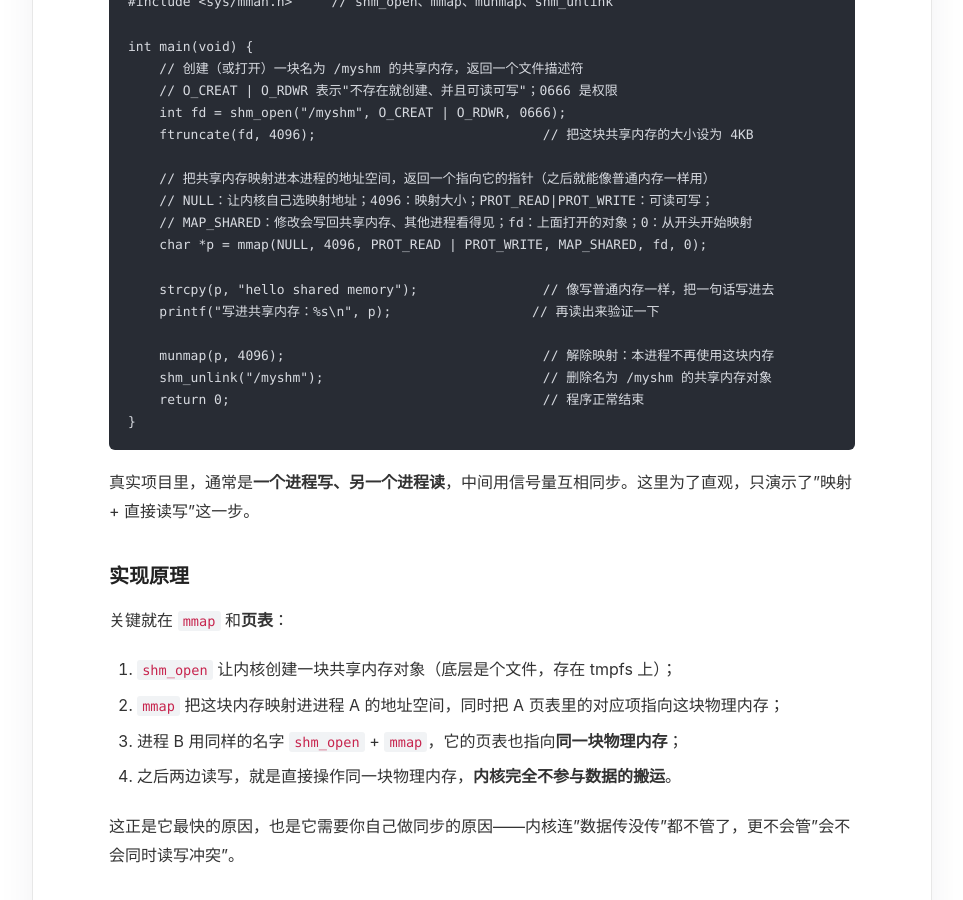
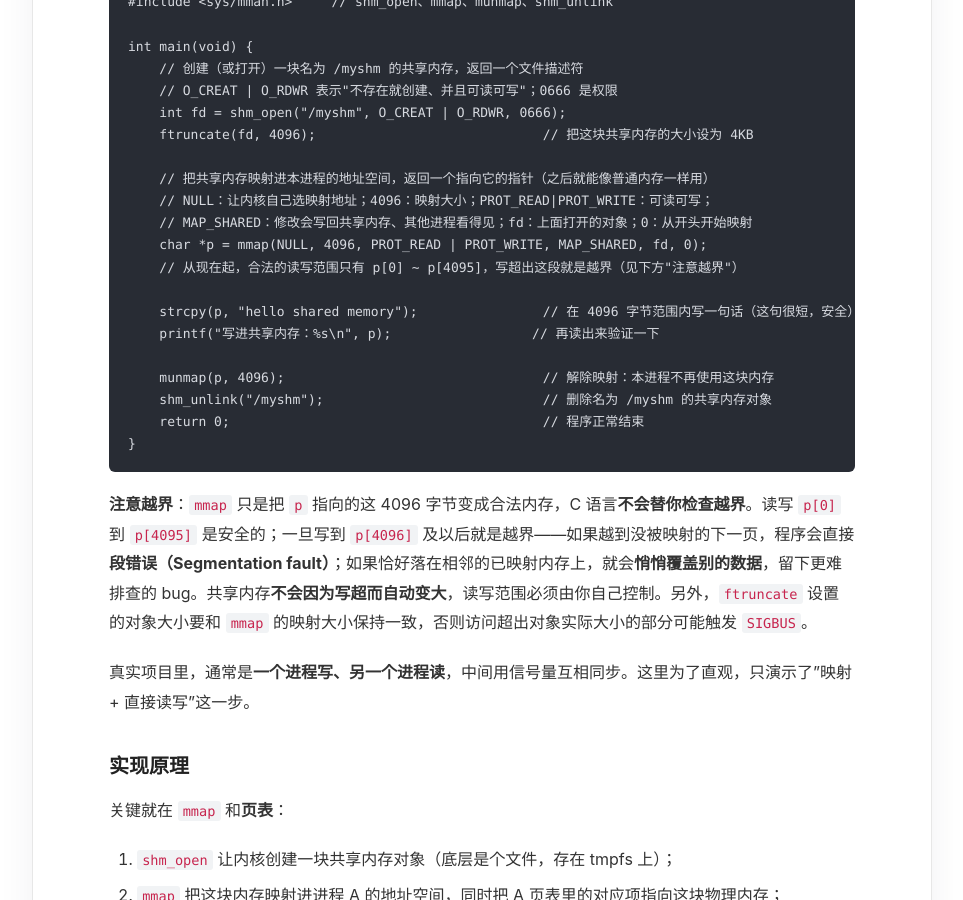
Before and after one commit to lnsyyj/lnsyyj.github.io, a Jekyll site: the page built from _posts/2026-10-24-ipc.md, in a window 1280 px wide and 900 px high, scrolled down 11072 px. Shown: the whole window, without its empty margins (158-1121 px from the left). Built offline with Jekyll 4.4.1, drawn with Linux system fonts in a browser that asks for light colours.

Commit message:
docs: IPC 文章补充共享内存指针越界的行为说明

````diff
--- a/_posts/2026-10-24-ipc.md
+++ b/_posts/2026-10-24-ipc.md
@@ -389,8 +389,9 @@ int main(void) {
     // NULL：让内核自己选映射地址；4096：映射大小；PROT_READ|PROT_WRITE：可读可写；
     // MAP_SHARED：修改会写回共享内存、其他进程看得见；fd：上面打开的对象；0：从开头开始映射
     char *p = mmap(NULL, 4096, PROT_READ | PROT_WRITE, MAP_SHARED, fd, 0);
+    // 从现在起，合法的读写范围只有 p[0] ~ p[4095]，写超出这段就是越界（见下方"注意越界"）
 
-    strcpy(p, "hello shared memory");                // 像写普通内存一样，把一句话写进去
+    strcpy(p, "hello shared memory");                // 在 4096 字节范围内写一句话（这句很短，安全）
     printf("写进共享内存：%s\n", p);                  // 再读出来验证一下
 
     munmap(p, 4096);                                 // 解除映射：本进程不再使用这块内存
@@ -398,6 +399,8 @@ int main(void) {
     return 0;                                        // 程序正常结束
 }
 ```
+
+**注意越界**：`mmap` 只是把 `p` 指向的这 4096 字节变成合法内存，C 语言**不会替你检查越界**。读写 `p[0]` 到 `p[4095]` 是安全的；一旦写到 `p[4096]` 及以后就是越界——如果越到没被映射的下一页，程序会直接**段错误（Segmentation fault）**；如果恰好落在相邻的已映射内存上，就会**悄悄覆盖别的数据**，留下更难排查的 bug。共享内存**不会因为写超而自动变大**，读写范围必须由你自己控制。另外，`ftruncate` 设置的对象大小要和 `mmap` 的映射大小保持一致，否则访问超出对象实际大小的部分可能触发 `SIGBUS`。
 
 真实项目里，通常是**一个进程写、另一个进程读**，中间用信号量互相同步。这里为了直观，只演示了"映射 + 直接读写"这一步。
 
````
